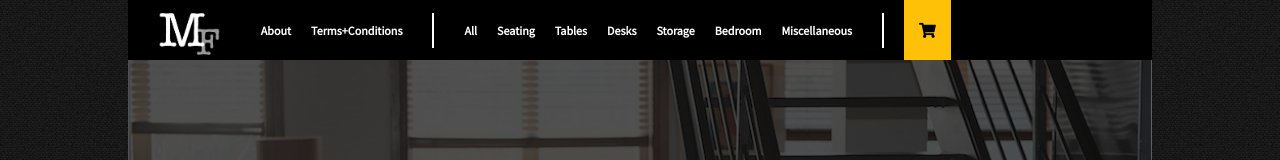
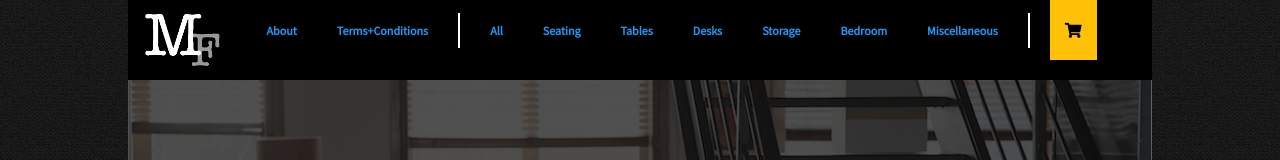
Before and after one commit to DanFreeman13/project--mallory-furniture, a React (Create React App) app: page /#/ in a window 1280 px wide. Shown: the top 160 px of the page. Built offline with nearby package versions, Linux system fonts and the light colour scheme; no server answers.

Commit message:
finished highlighting current page's nav elements, and added the menu for shopping cart

```diff
--- a/src/App.css
+++ b/src/App.css
@@ -35,30 +35,38 @@ a {
 
 /* Header */
 
-#mainHeader {
+#header {
   top: 0;
   position: fixed;
+  height: 80px;
   width: inherit;
+  background-color: #000000;
+  z-index: 1;
+  display: flex;
+  flex-direction: row;
+}
+
+#mainHeader {
+  width: 70%;
   height:80px;
-  background: #000000;
   margin: 0;
+  padding: 0;
   display: flex;
   align-items: center;
   align-content: center;
-  z-index: 1;
 }
 
 #topLogo{
   height: inherit;
-  padding-left: 20px;
 }
 
 #topLogo img {
-  margin: 10px;
-  height: 80%;
+  margin: 10px 15px;
+  height: 60px;
 }
 
 #shopping {
+  cursor: pointer;
   display: flex;
   align-items: center;
   background-color: #FFC107;
@@ -73,20 +81,106 @@ a {
 }
 
 .mainHeader_list{
-  font-size: 20px;
+  width: auto;
+  font-size: 18px;
   font-weight: 700;
   display: flex;
   flex-direction: row;
-  padding: 0 20px;
+  padding: 0 10px;
   border-right: 2px solid white;
 }
 
-.mainHeader_elem{
-  padding: 0 15px;
+.mainHeader_elem li{
+  padding: 0;
+  margin: 0 10px;
 }
 
 .mainHeader_elem a{
+  margin: 0 10px;
+  color: #2196F3;
+}
+
+/* Cart List */
+
+#shoppingCartList{
+  height: calc(100vh - 80px);
+  width: inherit;
+  margin: 0;
+  margin-left: 20px;
+  font-size: 18px;
+}
+
+#shoppingCartList header{
+  display: flex;
+  align-content: center;
+  height: 80px;
+  background-color: #2196F3;
+  animation-name: appears;
+  animation-duration: 0.5s;
+  animation-fill-mode: forwards;
+  -webkit-animation-name: appears;
+  -webkit-animation-duration: 0.5s;
+  -webkit-animation-fill-mode: forwards;
+}
+@keyframes appears {
+    from {opacity: 0}
+    to {opacity: 1}
+}
+@-webkit-keyframes appears {
+    from {opacity: 0}
+    to {opacity: 1}
+}
+
+#shoppingCartList h2{
+  font-size: 25px;
   color: white;
+  margin: auto;
+}
+
+#cartList {
+  height: calc(100vh - 80px);
+  z-index: -1;
+  position: relative;
+  padding-left: 0;
+  margin-top: 0;
+  display: flex;
+  flex-direction: column;
+  justify-content: center;
+  background-color: rgba(153, 153, 153, 0.8);
+  overflow-y: auto;
+  opacity: 0;
+  animation-name: goesdown;
+  animation-duration: 0.5s;
+  animation-delay: 0.5s;
+  animation-fill-mode: forwards;
+  -webkit-animation-name: goesdown;
+  -webkit-animation-duration: 0.5s;
+  -webkit-animation-delay: 0.5s;
+  -webkit-animation-fill-mode: forwards;
+
+
+}
+@keyframes goesdown {
+    from {top: -1000px;}
+    to {top: 0px; opacity: 1; animation-delay: 0; position: static;}
+}
+@-webkit-keyframes goesdown {
+    from {top: -1000px;}
+    to {top: 0px; opacity: 1; animation-delay: 0; position: static;}
+}
+
+#cartList .tag{
+  text-align: center;
+  padding: 20px 0;
+  width: inherit;
+  background-color: white;
+}
+
+.carList_background{
+  line-height: 0;
+  padding: 0;
+  opacity: 0.5;
+  margin-bottom: 10px;
 }
 
 /* Page Content */
--- a/src/App.js
+++ b/src/App.js
@@ -9,9 +9,9 @@ import About from './components/about/about.js';
 import Terms from './components/terms/terms.js';
 import All from './components/all-products/all.js';
 
+import Error from './components/404.js';
 
 import Category from './components/category/category.js';
-import Error from './components/404.js';
 import Product from './components/product/singleproduct.js';
 
 import './App.css';
@@ -27,12 +27,12 @@ class App extends Component {
         <div className="whiteSpaceContainer">
           <Switch>
             <Route exact path='/' component={ Home } />
-            <Route exact path='/404' component={ Error } />
             <Route exact path='/about' component={ About } />
             <Route exact path='/terms' component={ Terms } />
             <Route exact path='/all-products' component={ All } />
             <Route path='/category/:categoryName' component={ Category } />
             <Route path='/product/:productId' component={ Product } />
+            <Route component={Error} />
           </Switch>
 
           <Bottom />
--- a/src/components/bottom/Bottom.js
+++ b/src/components/bottom/Bottom.js
@@ -33,7 +33,7 @@ class Bottom extends Component {
               </td>
             </tr>
             <tr>
-              <td><Link to="/404">Press</Link></td>
+              <td><Link to="/Press">Press</Link></td>
               <td><Link to="/category/Tables">Tables</Link></td>
               <td></td>
             </tr>
--- a/src/components/header/Header.js
+++ b/src/components/header/Header.js
@@ -1,5 +1,5 @@
 import React , {Component} from 'react';
-import { Link } from 'react-router-dom';
+import { NavLink, Link } from 'react-router-dom';
 
 import MFLogo1 from '../../images/MFlogo.png'
 
@@ -10,29 +10,102 @@ class Header extends Component {
     super();
 
     this.state = {
-      category: [{key: 0, name: "Seating"},{key: 1, name: 'Tables'},{key: 2, name: 'Desks'},{key: 3, name: 'Storage'},{key: 4, name: 'Bedroom'},{key: 5, name: 'Miscellaneous'}]
+      category: [
+        {key: 0, name: "Seating", classUsed: 'mainHeader_elem'},
+        {key: 1, name: 'Tables', classUsed: 'mainHeader_elem'},
+        {key: 2, name: 'Desks', classUsed: 'mainHeader_elem'},
+        {key: 3, name: 'Storage', classUsed: 'mainHeader_elem'},
+        {key: 4, name: 'Bedroom', classUsed: 'mainHeader_elem'},
+        {key: 5, name: 'Miscellaneous', classUsed: 'mainHeader_elem'}],
+      show: false,
+      otherState: '.mainHeader_elem'
     }
+  }
+
+  showCartList = () => {
+    if (this.state.show === false) {
+      this.setState({
+        show: true
+      });
+    } else {
+      this.setState({
+        show: false
+      });
+    }
+
   }
 
   render () {
     return (
+      <div id="header">
       <nav id='mainHeader'>
         <Link to="/" id="topLogo"><img src={MFLogo1} alt="MFlogo" /></Link>
 
         <ul className="mainHeader_list 1">
-          <li className="mainHeader_elem"><Link to='/about'>About</Link></li>
-          <li className="mainHeader_elem"><Link to='/terms'>Terms+Conditions</Link></li>
+          <li className="mainHeader_elem">
+          <NavLink
+            to='/about' activeStyle={
+            {fontWeight: 'bold', color: '#fff'}
+          }>About</NavLink>
+          </li>
+          <li className="mainHeader_elem">
+          <NavLink to='/terms' activeStyle={
+            {fontWeight: 'bold', color: '#fff'}}
+            >Terms+Conditions</NavLink>
+          </li>
         </ul>
 
         <ul className="mainHeader_list 2">
-          <li className="mainHeader_elem"><Link to='/all-products'>All</Link></li>
+          <li className="mainHeader_elem">
+          <NavLink to='/all-products' activeStyle={
+            {fontWeight: 'bold', color: '#fff'}}
+            >All</NavLink>
+          </li>
           {this.state.category.map(elements => {
-            return(<li key={elements.key} className="mainHeader_elem"><Link to={`/category/${ elements.name }`}>{elements.name}</Link></li>)
+            return(
+              <li key={elements.key} className='mainHeader_elem'>
+              <NavLink to={`/category/${ elements.name }`} activeStyle={{fontWeight: 'bold',
+              color: '#fff'
+              }}>{elements.name}</NavLink>
+              </li>)
           })}
         </ul>
 
-        <a id="shopping" href=""><i className="fas fa-shopping-cart"></i></a>
+        <a id="shopping" onClick={ this.showCartList }><i className="fas fa-shopping-cart"></i></a>
+
+
       </nav>
+
+      { this.state.show &&
+        <div autoFocus id="shoppingCartList" >
+          <header><h2>Your Cart List</h2></header>
+            <ul id="cartList">
+              <li className="tag">No elements selected yet</li>
+              <li className="tag">No elements selected yet</li>
+              <li className="tag">No elements selected yet</li>
+              <li className="tag">No elements selected yet</li>
+              <li className="tag">No elements selected yet</li>
+              <li className="tag">No elements selected yet</li>
+              <li className="tag">No elements selected yet</li>
+              <li className="tag">No elements selected yet</li>
+              <li className="tag">No elements selected yet</li>
+              <li className="tag">No elements selected yet</li>
+              <li className="tag">No elements selected yet</li>
+              <li className="tag">No elements selected yet</li>
+              <li className="tag">No elements selected yet</li>
+              <li className="tag">No elements selected yet</li>
+              <li className="tag">No elements selected yet</li>
+              <li className="tag">No elements selected yet</li>
+              <li className="tag">No elements selected yet</li>
+              <li className="tag">No elements selected yet</li>
+              <li className="tag">No elements selected yet</li>
+              <li className="tag">No elements selected yet</li>
+              <li className="tag">No elements selected yet</li>
+              <li className="carList_background"></li>
+            </ul>
+        </div>
+      }
+      </div>
     )
   }
 }
--- a/src/components/product/singleproduct.js
+++ b/src/components/product/singleproduct.js
@@ -1,5 +1,8 @@
 import React, { Component } from 'react';
 import request from 'superagent';
+import { HashRouter } from 'react-router-dom'
+import Header from '../header/Header.js'
+
 
 class Product extends Component {
 
@@ -31,8 +34,9 @@ class Product extends Component {
   }
 
 
-  render(props) {
+  render() {
     return (
+
       <article className="SelectedInfo">
         <section className="productInfo">
 
```
